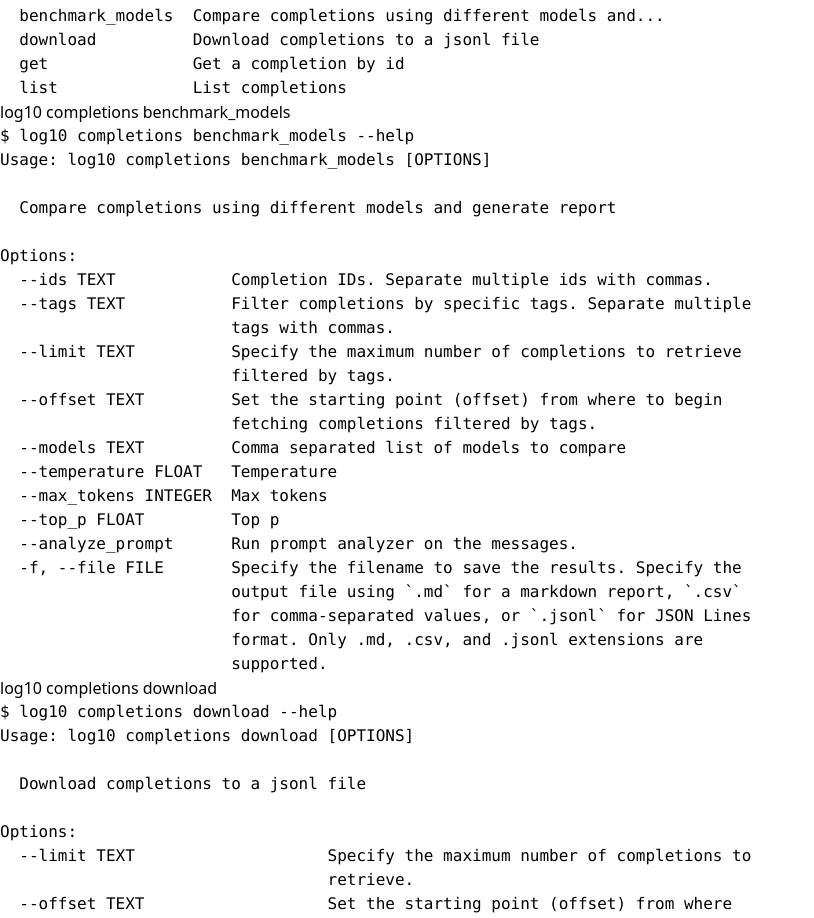
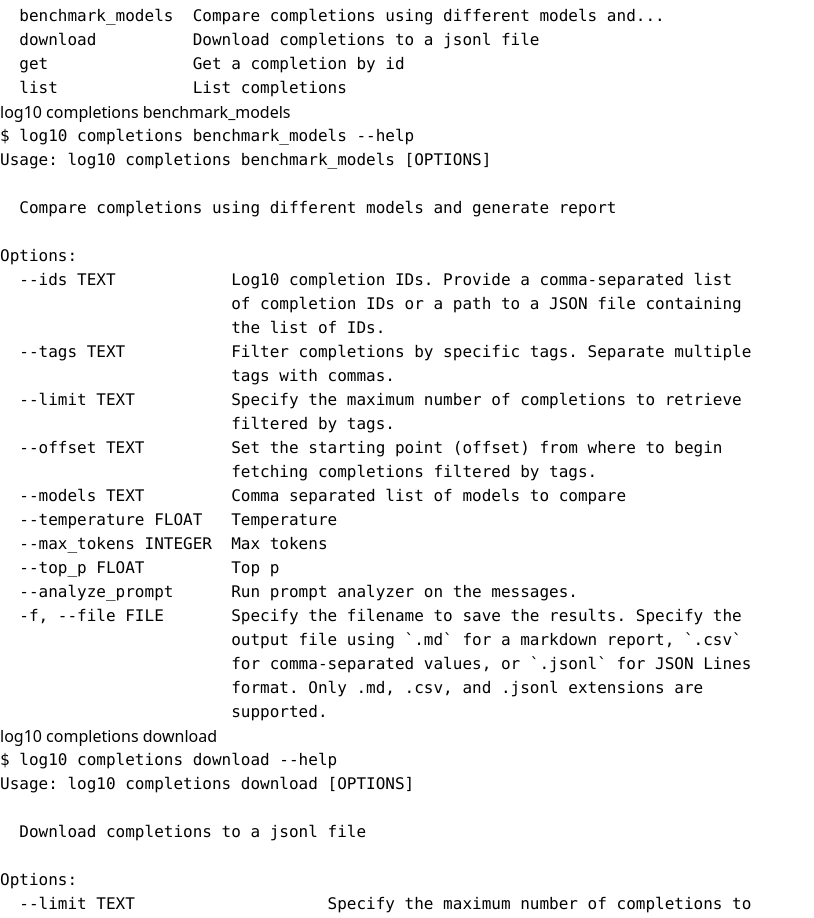
Before and after one commit to log10-io/docs.log10.io, a Next.js app: page /cli_docs in a window 1280 px wide. Shown: the part 3781-4699 px from the top of the page, without its empty margins (0-814 px from the left). Built offline with nearby package versions, Linux system fonts and the light colour scheme.

Commit message:
Update cli_docs.mdx - benchmark models ids with json file

```diff
--- a/pages/cli_docs.mdx
+++ b/pages/cli_docs.mdx
@@ -226,7 +226,9 @@
   Compare completions using different models and generate report
 
 Options:
-  --ids TEXT            Completion IDs. Separate multiple ids with commas.
+  --ids TEXT            Log10 completion IDs. Provide a comma-separated list
+                        of completion IDs or a path to a JSON file containing
+                        the list of IDs.
   --tags TEXT           Filter completions by specific tags. Separate multiple
                         tags with commas.
   --limit TEXT          Specify the maximum number of completions to retrieve
```
